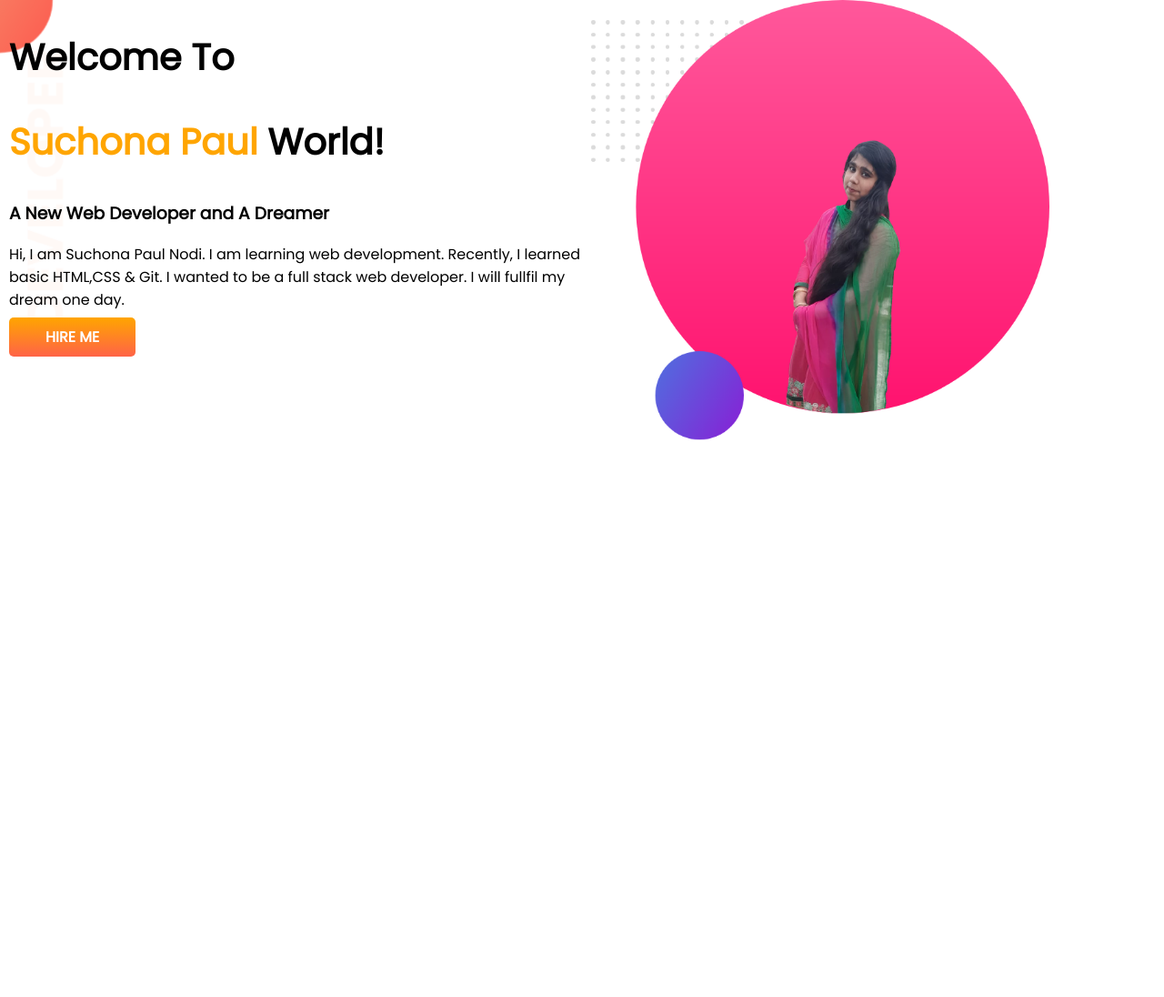
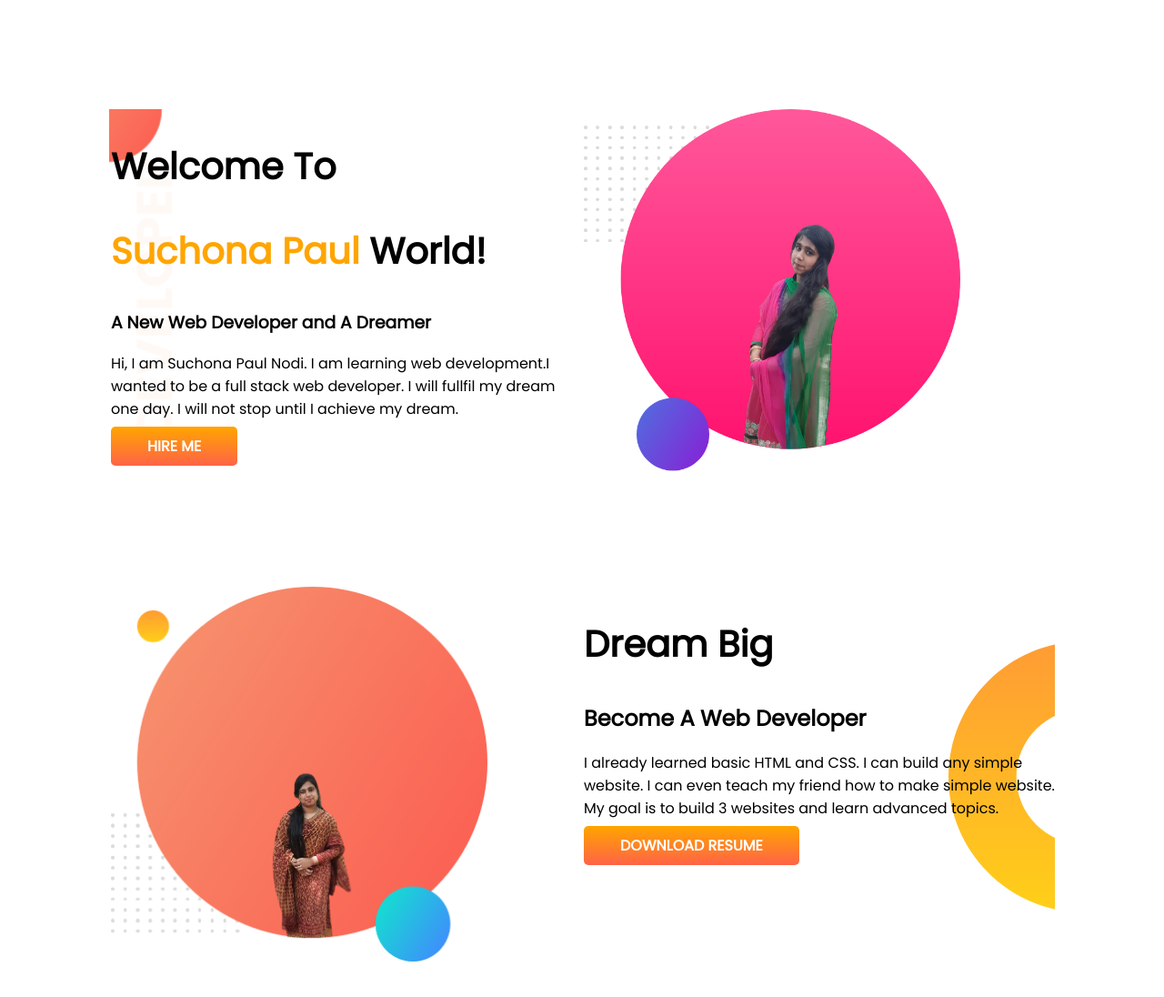
Before and after one commit to SuchonaPaul7/developer-portfolio, a plain HTML site: page index.html in a window 1280 px wide. Shown: the whole page at 91% size. Before the commit the page ends 800 px from the top, so only its background shows below. Drawn offline with Linux system fonts and the light colour scheme.

Commit message:
dream added

```diff
--- a/index.html
+++ b/index.html
@@ -16,7 +16,7 @@
     <h1>Welcome To</h1>
     <h1><span class="orange-color">Suchona Paul</span> World!</h1>
     <h3>A New Web Developer and A Dreamer</h3>
-    <p>Hi, I am Suchona Paul Nodi. I am learning web development. Recently, I learned basic HTML,CSS & Git. I wanted to be a full stack web developer. I will fullfil my dream one day.</p>
+    <p>Hi, I am Suchona Paul Nodi. I am learning web development.I wanted to be a full stack web developer. I will fullfil my dream one day. I will not stop until I achieve my dream. </p>
     <a class="link-button" target="_blank" href="https://www.linkedin.com/compay/programminghero/">HIRE ME</a>
 </div>
 <div class="half-width">
@@ -24,5 +24,16 @@
 </div>
 </section>
 
+<section class="dream-big">
+    <div class="half-width"><img src="images/such07.png" alt="Such"></div>
+    <div class="half-width">
+        <h1>Dream Big</h1>
+        <h2>Become A Web Developer</h2>
+        <p>I already learned basic HTML and CSS. I can build any simple website. I can even teach my friend how to make simple website. My goal is to build 3 websites and learn advanced topics.</p>
+        <a  class="link-button" target="_blank" href="">DOWNLOAD RESUME</a>
+    </div>
+
+</section>
+
 </body>
 </html>
--- a/style.css
+++ b/style.css
@@ -10,10 +10,11 @@ h1{
 }
 section{
     display:flex;
+    margin: 120px;
 }
 .half-width{
     width:50%;
-    padding-left: 10px;
+    padding-left: 2px;
 }
 .half-width img{
     width: 80%;
@@ -25,9 +26,13 @@ section{
     font-weight: 700;
     padding:10px 40px;
     border-radius: 5px;
-
 }
 .top-banner{
     background-image:url(images/top-banner.png);
     background-repeat: no-repeat;
 }
+.dream-big{
+    background-image:url(images/dream-bg.png);
+    background-repeat: no-repeat;
+    background-position: right;
+}
```
Also changed, not shown: images/209340820_898242504377121_7298884379108492391_n-removebg-preview.png (added), images/209340820_898242504377121_7298884379108492391_n.jpg (added), images/210325045_1440062993010105_4842781962082179791_n-removebg-preview.png (added), images/210325045_1440062993010105_4842781962082179791_n.jpg (added), images/nodi7.png (added), images/such07.png (added).
